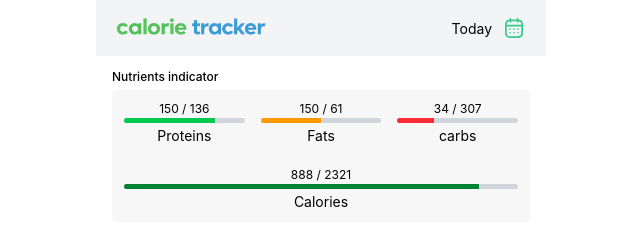
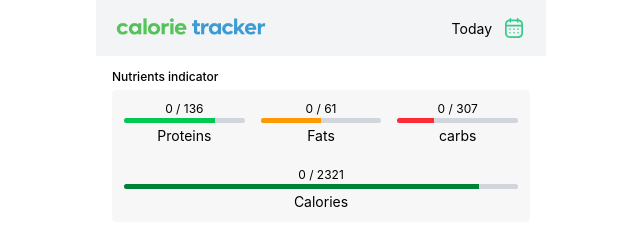
Before and after one commit to digwijay-tech/calorie-tracker, a React (Vite) app: page / in a window 1280 px wide. Shown: the top 234 px of the page, without its empty margins (319-959 px from the left). Built offline with nearby package versions, Linux system fonts and the light colour scheme.

Commit message:
feat: implement MacroContext and MacroProvider; update NutrientIndicator to use context for daily macros

```diff
--- a/src/components/Daily/NutrientIndicator/NutrientIndicator.tsx
+++ b/src/components/Daily/NutrientIndicator/NutrientIndicator.tsx
@@ -1,16 +1,23 @@
+import { useContext } from "react";
 import { useCalorieCalc } from "../../../Hooks/useCalorieCalc";
 import { useMacroCalc } from "../../../Hooks/useMacroCalc";
 // import { useCarbsCalc } from "../../../Hooks/useCarbsCalc";
 // import { useFatCalc } from "../../../Hooks/useFatCalc";
 // import { UseProtienCalc } from "../../../Hooks/UseProtienCalc";
 import { useUser } from "../../../Hooks/useUser";
+import { MacroContext } from "../../../context/MacroContext";
 
 const NutrientIndicator = () => {
   const USERDETAILS = useUser();
   const DAILYCALORIES = useCalorieCalc(USERDETAILS?.profile);
   console.log(USERDETAILS?.profile);
-
-  const MACRO = useMacroCalc(USERDETAILS?.profile.weight ?? 0 , DAILYCALORIES ?? 0)
+  const DailyMacro = useContext(MacroContext);
+  if (!DailyMacro) return undefined;
+  const { dailyFat, dailyProtein, dailyCarbs, dailyCalorie } = DailyMacro;
+  const MACRO = useMacroCalc(
+    USERDETAILS?.profile.weight ?? 0,
+    DAILYCALORIES ?? 0,
+  );
   // const PROTEIN = UseProtienCalc(DAILYCALORIES ?? 0);
   // const FAT = useFatCalc(DAILYCALORIES ?? 0);
   // const CARBS = useCarbsCalc(DAILYCALORIES ?? 0);
@@ -24,7 +31,9 @@ const NutrientIndicator = () => {
       <div className="flex flex-col gap-5 bg-[#F7F7F7] px-2  py-2.5 rounded text-[12px]">
         <div className="flex  justify-between gap-2">
           <div className="flex flex-col w-full items-center">
-            <div>150 / {MACRO.protein}</div>
+            <div>
+              {dailyProtein} / {MACRO.protein}
+            </div>
             <div className="w-full px-1">
               <div className="w-full  bg-gray-300 h-1.25 rounded mb-0.5 overflow-hidden">
                 <div
@@ -37,7 +46,9 @@ const NutrientIndicator = () => {
             <span className="text-[14px]">Proteins</span>
           </div>
           <div className="flex flex-col w-full items-center">
-            <div>150 / {MACRO.fat}</div>
+            <div>
+              {dailyFat} / {MACRO.fat}
+            </div>
             <div className="w-full px-1">
               <div className="w-full  bg-gray-300 h-1.25 rounded mb-0.5 overflow-hidden">
                 <div
@@ -50,7 +61,9 @@ const NutrientIndicator = () => {
             <span className="text-[14px]">Fats</span>
           </div>
           <div className="flex flex-col w-full items-center">
-            <div>34 / {MACRO.carbs}</div>
+            <div>
+              {dailyCarbs} / {MACRO.carbs}
+            </div>
             <div className="w-full px-1">
               <div className="w-full  bg-gray-300 h-1.25 rounded mb-0.5 overflow-hidden">
                 <div
@@ -65,7 +78,7 @@ const NutrientIndicator = () => {
         </div>
 
         <div className="flex flex-col w-full items-center">
-          <div>888 / {Math.round(DAILYCALORIES ?? 0)} </div>
+          <div>{dailyCalorie} / {Math.round(DAILYCALORIES ?? 0)} </div>
           <div className="w-full px-1">
             <div className="w-full  bg-gray-300 h-1.25 rounded mb-0.5 overflow-hidden">
               <div
--- /dev/null
+++ b/src/context/MacroContext.tsx
@@ -0,0 +1,12 @@
+import { createContext } from "react";
+type MacroType ={
+    dailyFat :number
+    dailyProtein :number
+    dailyCarbs : number
+    dailyCalorie : number
+    setDailyCarbs :React.Dispatch<React.SetStateAction<number>>
+    setDailyProtein : React.Dispatch<React.SetStateAction<number>>
+    setDailyFat : React.Dispatch<React.SetStateAction<number>>
+    setDailyCalorie : React.Dispatch<React.SetStateAction<number>>
+}
+export const MacroContext = createContext<MacroType | undefined>(undefined)
--- a/src/main.tsx
+++ b/src/main.tsx
@@ -3,11 +3,14 @@ import "./index.css";
 import { BrowserRouter } from "react-router-dom";
 import App from "./App.tsx";
 import { UserProvider } from "./provider/UserProvider.tsx";
+import MacroProvioder from "./provider/MacroProvioder.tsx";
 
 createRoot(document.getElementById("root")!).render(
   <UserProvider>
-    <BrowserRouter>
-      <App />
-    </BrowserRouter>
+    <MacroProvioder>
+      <BrowserRouter>
+        <App />
+      </BrowserRouter>
+    </MacroProvioder>
   </UserProvider>,
 );
--- /dev/null
+++ b/src/provider/MacroProvioder.tsx
@@ -0,0 +1,21 @@
+import { useState, type ReactNode } from "react";
+import { MacroContext } from "../context/MacroContext";
+type props = {
+  children: ReactNode;
+};
+const MacroProvioder = ({ children }: props) => {
+  const [dailyFat, setDailyFat] = useState(0);
+  const [dailyProtein, setDailyProtein] = useState(0);
+  const [dailyCarbs, setDailyCarbs] = useState(0);
+  const [dailyCalorie, setDailyCalorie] = useState(0);
+
+  return (
+    <MacroContext.Provider
+      value={{ dailyFat, dailyProtein, dailyCarbs, dailyCalorie , setDailyCarbs, setDailyFat, setDailyProtein, setDailyCalorie }}
+    >
+      {children}
+    </MacroContext.Provider>
+  );
+};
+
+export default MacroProvioder;
--- a/src/provider/UserProvider.tsx
+++ b/src/provider/UserProvider.tsx
@@ -30,6 +30,7 @@ type props = {
 };
 export const UserProvider = ({ children }: props) => {
   const [users, setUsers] = useState<userDataType[]>([]);
+
   useEffect(() => {
     fetch("/data.json")
       .then((res) => res.json())
```
